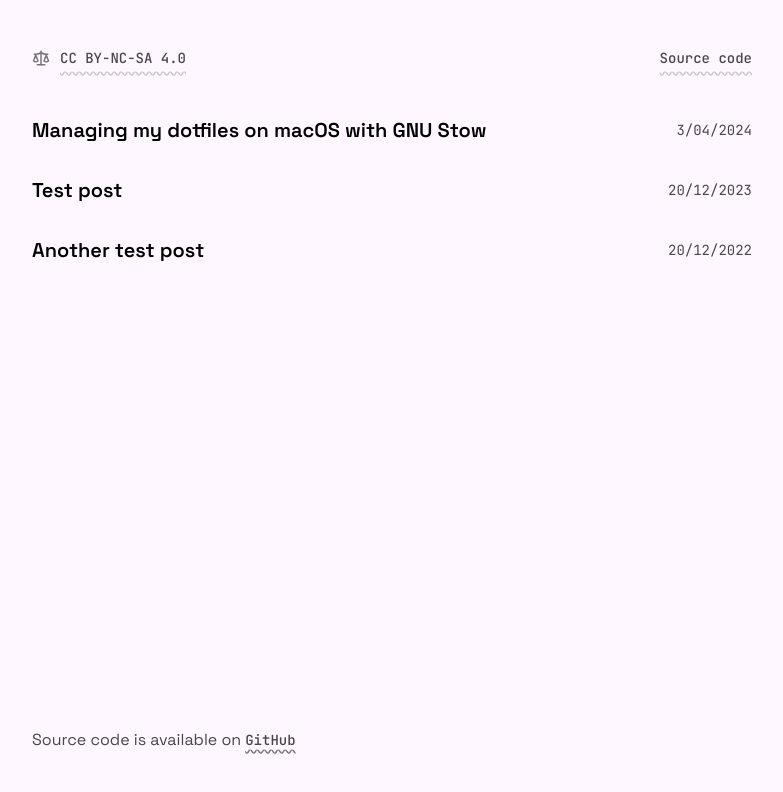
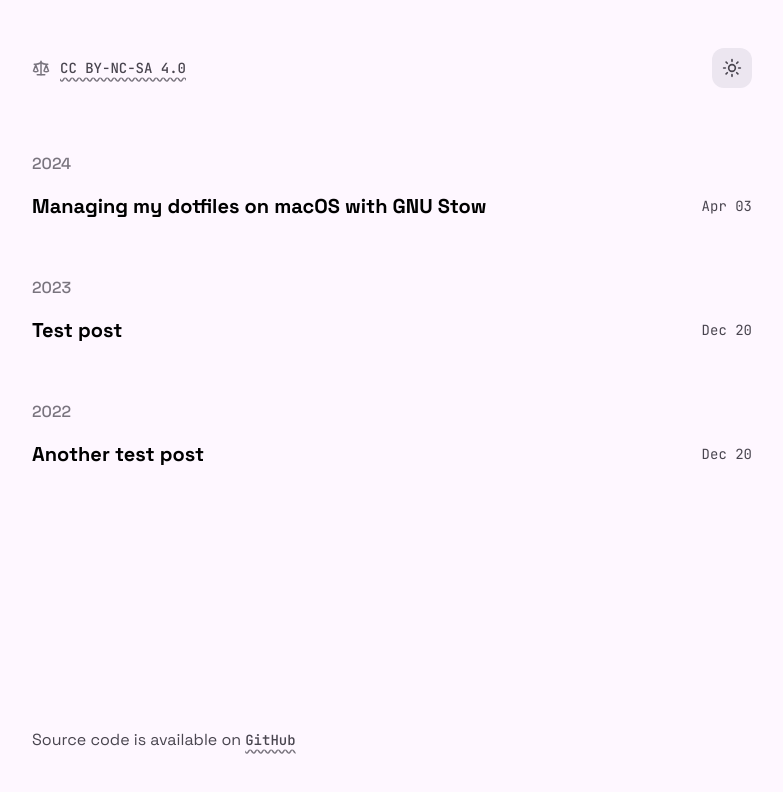
Before and after one commit to elijahblackmore/blog, a Next.js app: page / in a window 1280 px wide. Shown: the top 792 px of the page, without its empty margins (248-1031 px from the left). Built offline with nearby package versions, Linux system fonts and the light colour scheme.

Commit message:
feat: group posts by year and add theme switch

```diff
--- a/src/app/page.js
+++ /dev/null
@@ -1,59 +0,0 @@
-import Link from "next/link";
-import { formatDistanceStrict, format } from "date-fns";
-import { getPosts } from "@/lib/posts";
-import { Scale } from "lucide-react";
-import { Github } from "lucide-react";
-import { ArrowUpRight } from "lucide-react";
-
-export default function Page() {
-  const posts = getPosts();
-
-  return (
-    <>
-      <main className="space-y-12">
-        <section className="flex items-center justify-between">
-          <div className="flex items-center gap-x-2.5">
-            <Scale size={18} className="text-light-icon dark:text-dark-icon" />
-            <Link
-              href="https://creativecommons.org/licenses/by-nc-sa/4.0/"
-              target="_blank"
-              rel="noopener noreferrer"
-              className="font-mono text-sm font-medium text-light-body underline decoration-light-underline decoration-wavy underline-offset-8 dark:text-dark-body dark:decoration-dark-underline"
-            >
-              CC BY-NC-SA 4.0
-            </Link>
-          </div>
-          <Link
-            href="https://github.com/elijahblackmore/blog"
-            target="_blank"
-            rel="noopener noreferrer"
-            className="font-mono text-sm font-medium text-light-body underline decoration-light-underline decoration-wavy underline-offset-8 dark:text-dark-body dark:decoration-dark-underline"
-          >
-            Source code
-          </Link>
-        </section>
-
-        <div className="mt-20 space-y-8">
-          {posts.map((post) => (
-            <article className="justify-between gap-x-8 md:flex">
-              <Link href={post.slug}>
-                <h3 className="text-xl font-semibold sm:mt-0 dark:text-dark-heading">
-                  {post.title}
-                </h3>
-              </Link>
-
-              <div className="flex">
-                <time
-                  className="mt-2 font-mono text-sm leading-7 text-light-body md:mt-0 md:text-right dark:text-dark-body"
-                  dateTime={post.date}
-                >
-                  {format(post.date, "d/MM/yyyy")}
-                </time>
-              </div>
-            </article>
-          ))}
-        </div>
-      </main>
-    </>
-  );
-}
--- a/src/app/page.jsx
+++ b/src/app/page.jsx
@@ -1,13 +1,14 @@
-import { getPosts } from "@/lib/posts";
-import { format } from "date-fns";
+import { getPosts, groupPostsByYear } from "@/lib/posts";
 import { Scale } from "lucide-react";
 import Link from "next/link";
+import Article from "@/components/Article";
+import ThemeSwitch from "@/components/ThemeSwitch";
 
 export default function Page() {
   const posts = getPosts();
 
   return (
-    <main className="mt-2 space-y-12 pt-2">
+    <>
       <section className="flex items-center justify-between">
         <div className="flex items-center gap-x-2.5">
           <Scale size={18} className="text-light-icon dark:text-dark-icon" />
@@ -15,41 +16,39 @@ export default function Page() {
             href="https://creativecommons.org/licenses/by-nc-sa/4.0/"
             target="_blank"
             rel="noopener noreferrer"
-            className="font-mono text-sm font-medium text-light-body underline decoration-light-underline decoration-wavy underline-offset-8 dark:text-dark-body dark:decoration-dark-underline"
+            className="font-mono text-sm font-medium text-light-body underline decoration-light-icon decoration-wavy underline-offset-4 dark:text-dark-heading dark:decoration-dark-icon"
           >
             CC BY-NC-SA 4.0
           </Link>
         </div>
+        <ThemeSwitch />
+        {/*
         <Link
           href="https://github.com/elijahblackmore/blog"
           target="_blank"
           rel="noopener noreferrer"
-          className="font-mono text-sm font-medium text-light-body underline decoration-light-underline decoration-wavy underline-offset-8 dark:text-dark-body dark:decoration-dark-underline"
+          className="font-mono text-sm font-medium text-light-body underline decoration-light-underline decoration-wavy underline-offset-4 dark:text-dark-heading dark:decoration-dark-icon"
         >
           Source code
         </Link>
+        */}
       </section>
-
-      <div className="mt-20 space-y-8">
-        {posts.map((post) => (
-          <article className="justify-between gap-x-8 md:flex">
-            <Link href={post.slug}>
-              <h3 className="text-xl font-semibold sm:mt-0 dark:text-dark-heading">
-                {post.title}
-              </h3>
-            </Link>
-
-            <div className="flex">
-              <time
-                className="mt-2 font-mono text-sm leading-7 text-light-body md:mt-0 md:text-right dark:text-dark-body"
-                dateTime={post.date}
-              >
-                {format(post.date, "dd/MM/yyyy")}
-              </time>
+      <div className="mt-8 space-y-6">
+        {Object.entries(groupPostsByYear(posts))
+          .sort(([b], [a]) => Number(a) - Number(b))
+          .map(([year, postsOfYear]) => (
+            <div className="space-y-4 pt-8 md:space-y-4">
+              <h2 className="font-medium text-light-icon dark:text-dark-icon">
+                {year}
+              </h2>
+              <div className="space-y-6 md:space-y-4">
+                {postsOfYear.map((post) => (
+                  <Article post={post} />
+                ))}
+              </div>
             </div>
-          </article>
-        ))}
+          ))}
       </div>
-    </main>
+    </>
   );
 }
```
